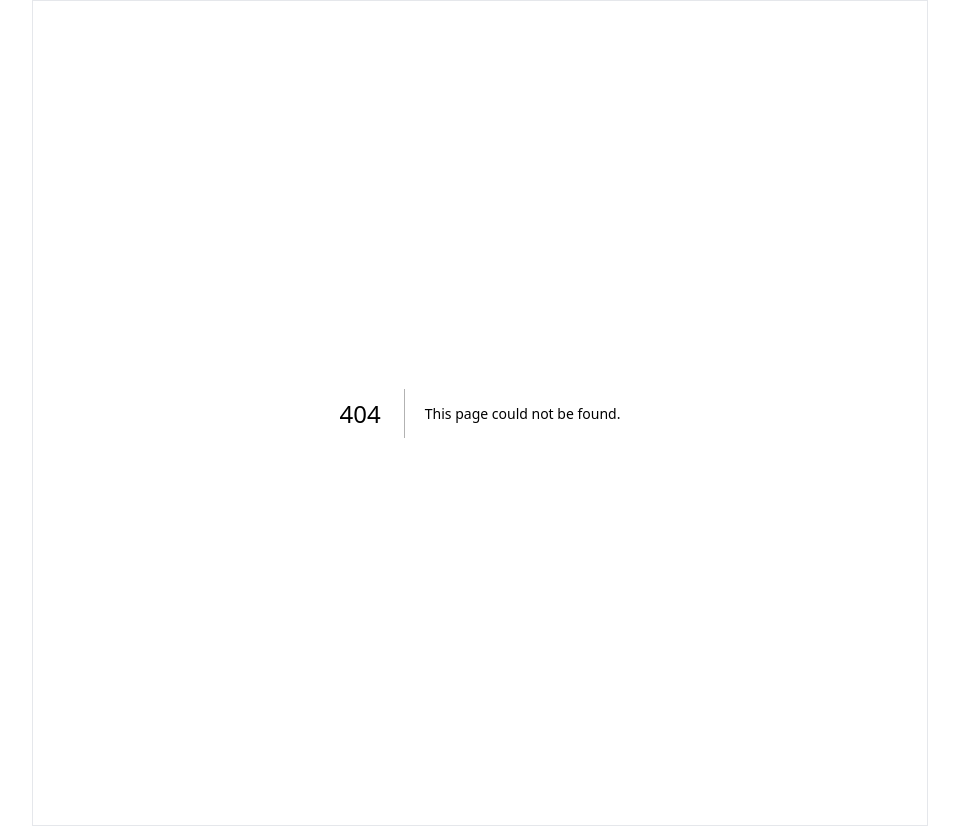
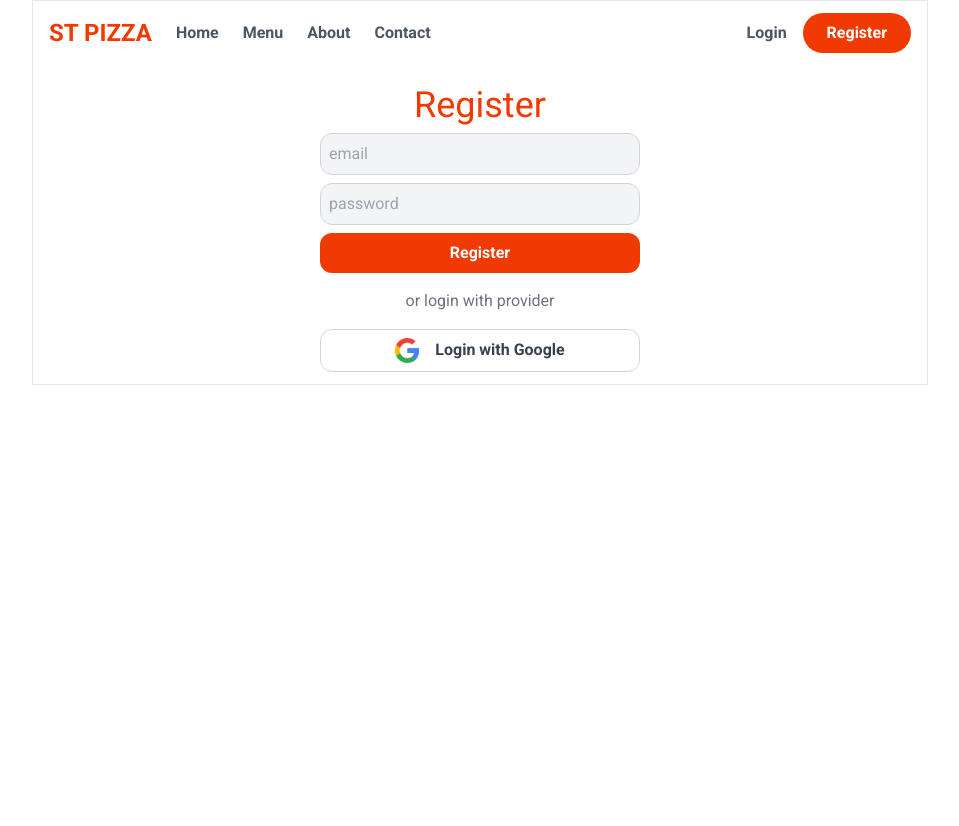
Before and after one commit to EhsanMasoumipor/food_ordering, a Next.js app: page /register in a window 1280 px wide. Before the commit this address had no page. Shown: the whole page, without its empty margins (160-1119 px from the left). After the commit the page ends 800 px from the top, so only its background shows below. Built offline with nearby package versions, Linux system fonts and the light colour scheme.

Commit message:
Register ui done

```diff
--- a/src/app/globals.css
+++ b/src/app/globals.css
@@ -7,3 +7,15 @@
     @apply grid ;
     grid-template-columns : .4fr .6fr
 }
+
+input[type = email] , input[type = password] , input[type = text] {
+    @apply block w-full my-2 rounded-xl;
+    @apply border p-2 border-gray-300 bg-gray-100 block
+}
+button[type = submit], .submit {
+    @apply border-0 bg-primary text-white
+}
+button {
+    @apply block w-full text-gray-700 font-semibold ;
+    @apply border rounded-xl border-gray-300 px-6 py-2
+}
--- a/src/app/layout.js
+++ b/src/app/layout.js
@@ -1,3 +1,4 @@
+import Header from '@/components/layout/Header'
 import './globals.css'
 import { Roboto } from 'next/font/google'
 
@@ -13,6 +14,7 @@
     <html lang="en">
       <body className={roboto.className}>
         <main className='max-w-4xl border mx-auto py-3 px-4 '>
+          <Header />
           {children}
         </main>
         </body>
--- a/src/app/page.js
+++ b/src/app/page.js
@@ -7,7 +7,6 @@
 export default function Home() {
   return (
     <>
-     <Header />
      <Hero />
      <HomeMenu />
      <section className="text-center my-16" id="about">
--- /dev/null
+++ b/src/app/register/page.js
@@ -0,0 +1,21 @@
+import Image from 'next/image';
+
+export default function RegisterPage() {
+    return (
+        <section className="mt-8">
+            <h1 className="text-center text-primary text-4xl">Register</h1>
+            <form className="block max-w-xs mx-auto ">
+                <input  type="email" placeholder="email"/>
+                <input type="password" placeholder="password" />
+                <button type="submit">Register</button>
+                <div className="my-4 text-center text-gray-500">or login with provider
+                </div>
+                <button className='flex gap-4 justify-center items-center'>
+                    <Image src={'/google.png'} alt={'google'} width={24} height={24} />
+                    Login with Google
+                </button>
+            </form>
+
+        </section>
+    )
+}
--- a/src/components/layout/Header.js
+++ b/src/components/layout/Header.js
@@ -4,13 +4,16 @@
 
     return (
         <header className='flex items-center justify-between'>
+          <nav className='flex items-center gap-6 text-gray-600 font-semibold '>
           <Link className='text-primary font-semibold text-2xl' href={'/'}>ST PIZZA</Link>
-          <nav className='flex items-center gap-4 text-gray-600 font-semibold '>
            <Link href={''}>Home</Link>
            <Link href={''}>Menu</Link>
            <Link href={''}>About</Link>
            <Link href={''}>Contact</Link>
-           <Link href={''} className='bg-primary text-white px-6 py-2 rounded-full'>Login</Link>
+          </nav>
+          <nav className='flex items-center gap-4 text-gray-600 font-semibold'>
+            <Link href={'/login'}>Login</Link>
+           <Link href={'/register'} className='bg-primary text-white px-6 py-2 rounded-full'>Register</Link>
           </nav>
     </header>
     )
--- a/src/components/layout/Hero.js
+++ b/src/components/layout/Hero.js
@@ -3,7 +3,7 @@
 
 export default function Hero () {
     return (
-        <section className='hero' >
+        <section className='hero mt-4' >
             <div className='py-12 '>
               <h1 className='text-4xl font-semibold leading-[50px]'>Everything is better with a pizza</h1>
               <p className='my-6 py text-gray-700 text-sm '>Pizza is the missing piece that makes every day complete , a simple yet delicious joy in life</p>
```
